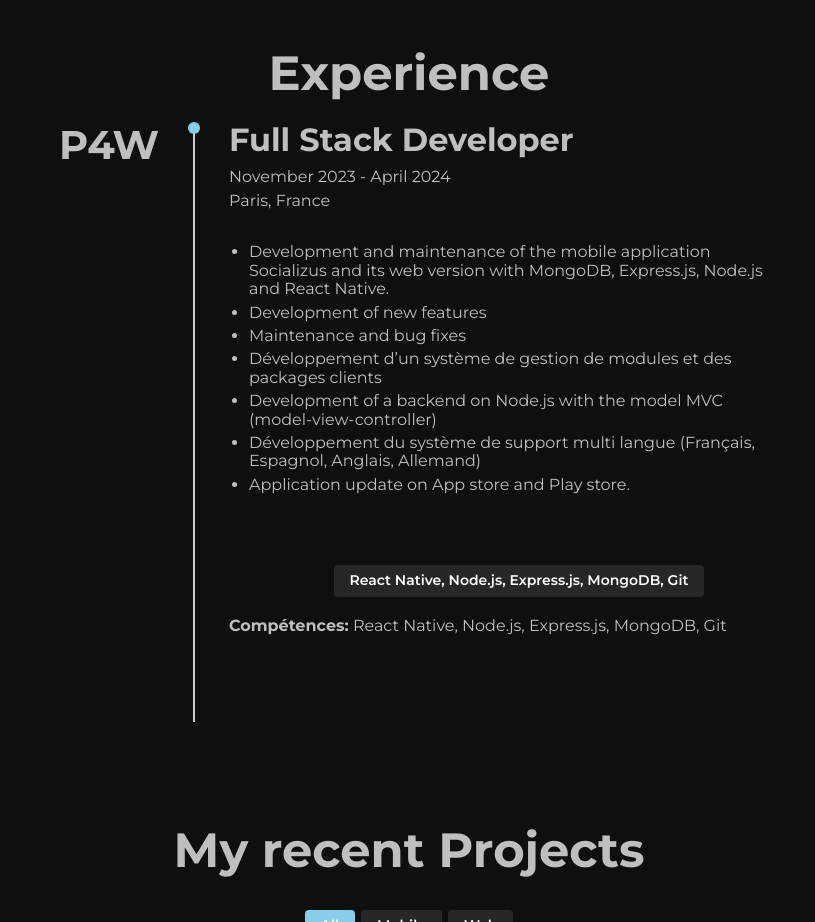
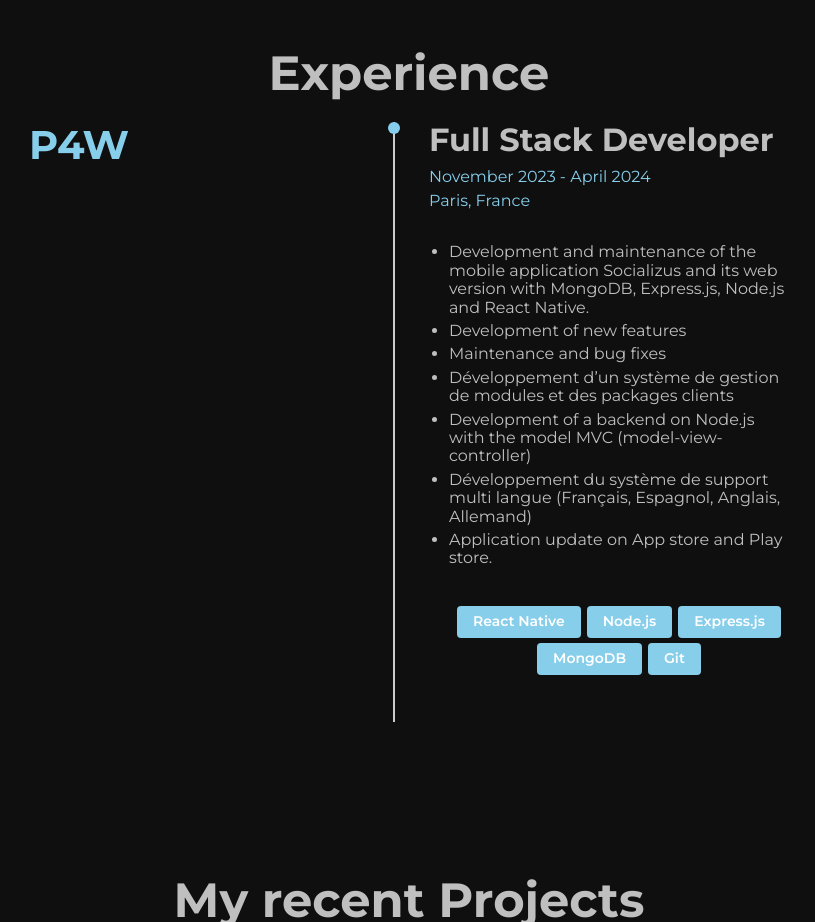
Before and after one commit to DieuveilleSuthi/PortfolioApp, a React (Create React App) app in the folder frontend/: page / in a window 1280 px wide. Shown: the part 2780-3702 px from the top of the page, without its empty margins (231-1046 px from the left). Built offline with nearby package versions, Linux system fonts and the light colour scheme.

Commit message:
experience page done

```diff
--- a/frontend/src/pages/experience/experience.css
+++ b/frontend/src/pages/experience/experience.css
@@ -19,8 +19,13 @@
 .company {
     flex: 0 0 150px;
     text-align: right;
-    padding-right: 20px;
+    padding-right: 250px;
+    color: skyblue;
     position: relative;
+}
+
+.periodAndLocation {
+    color: skyblue
 }
 
 .separator {
@@ -35,7 +40,7 @@
 .circle {
     width: 12px;
     height: 12px;
-    background-color: #87CEEB; /* blue ciel */
+    background-color: #87CEEB;
     border-radius: 50%;
     z-index: 1;
     position: relative;
@@ -75,3 +80,24 @@
     list-style-type: disc;
     margin-bottom: 5px;
 }
+
+.buttonsContainer1 {
+    display: flex;
+    text-align: center;
+    justify-content: center;
+    flex-direction: row;
+}
+
+.btn1 {
+    cursor: pointer;
+    display: inline-block;
+    padding: 8px 16px 10px 16px;
+    font-size: 14px;
+    font-weight: 600;
+    line-height: 1;
+    color: #fff;
+    background: skyblue;
+    margin: 0 3px 10px 3px;
+    transition: all 0.3s ease-in-out;
+    border-radius: 4px;
+}
--- a/frontend/src/pages/experience/experience.js
+++ b/frontend/src/pages/experience/experience.js
@@ -18,19 +18,21 @@ const Experience = () => {
                     </div>
                     <div className="details">
                         <h3>{exp.title}</h3>
-                        <p>{exp.period}</p>
-                        <p>{exp.location}</p><br/>
+                        <p className="periodAndLocation">{exp.period}</p>
+                        <p className="periodAndLocation">{exp.location}</p><br/>
                         <ul>
                             {exp.tasks.map((task, i) => (
                                 <li key={i}>{task}</li>
                             ))}
                         </ul><br></br>
-                        <div className="buttonsContainer">
+                        <div className="buttonsContainer1">
                             <ul>
-                                <li className="btn">{exp.skills.join(', ')}</li>
+                                {exp.skills.map((skill, i) => (
+                                    <li className="btn1">{skill}</li>
+                                ))
+                                }
                             </ul>
                         </div>
-                        <p><strong>Compétences:</strong> {exp.skills.join(', ')}</p>
                     </div>
                 </div>
             ))}
```
